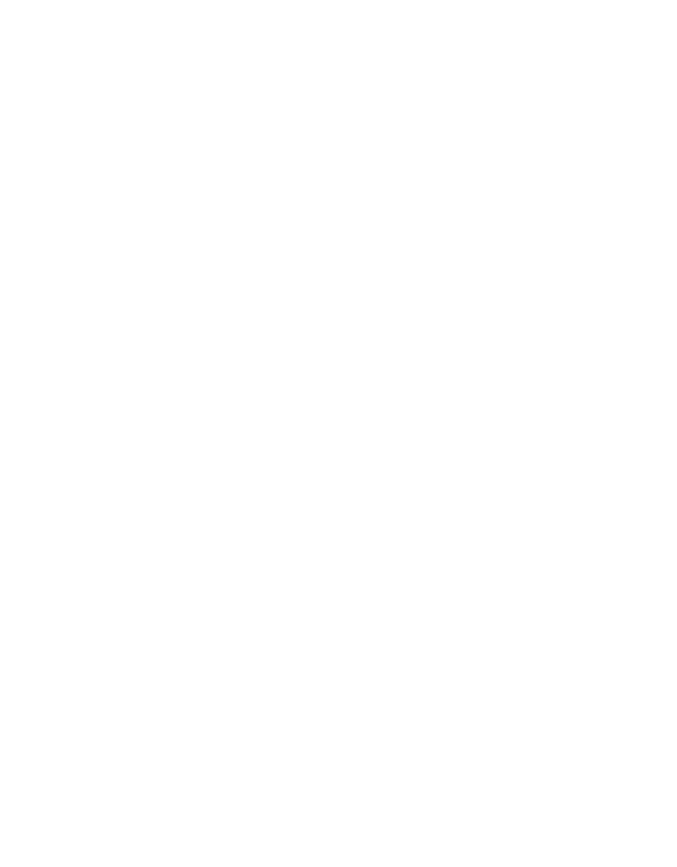
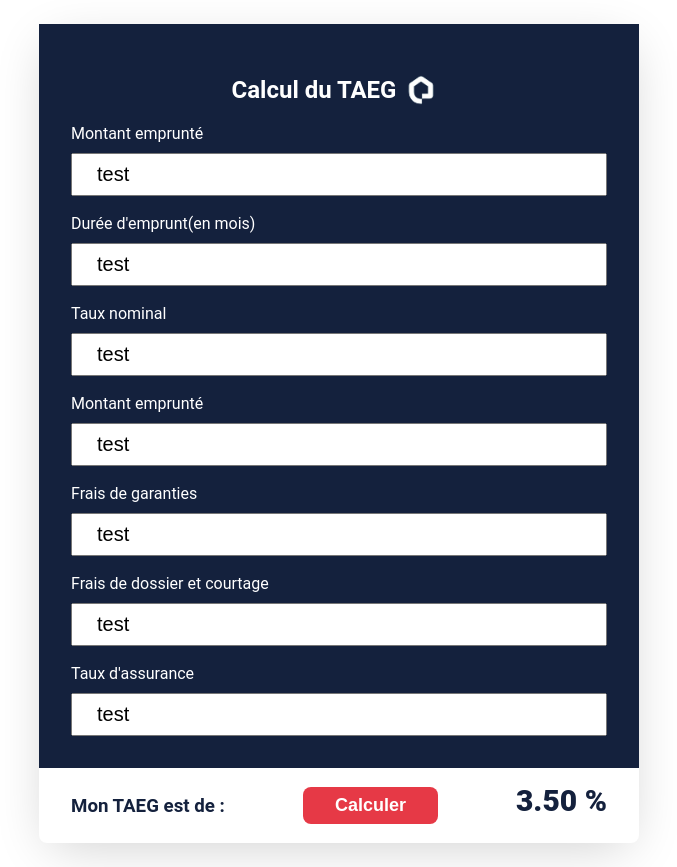
Before and after one commit to Athellan/TestTechnique, a plain HTML site: page index.html in a window 1280 px wide. Shown: the whole page, without its empty margins (301-978 px from the left). Before the commit the page ends 800 px from the top, so only its background shows below. Drawn offline with Linux system fonts and the light colour scheme.

Commit message:
base html css ok

```diff
--- a/index.html
+++ b/index.html
@@ -5,8 +5,63 @@
     <meta http-equiv="X-UA-Compatible" content="IE=edge">
     <meta name="viewport" content="width=device-width, initial-scale=1.0">
     <title>Test technique</title>
+    <link rel="stylesheet" href="style.css">
 </head>
 <body>
 
+<div class="loan-calculator">
+    <div class="top">
+        <div class="top-title">
+            <h2>Calcul du TAEG</h2>
+            <img src="./pretto.png" />
+        </div>
+        <form action="#">
+                <div class="group">
+                    <div class="title">Montant emprunté</div>
+                    <input type="text" value="test" class="loan-amount">
+                </div>
+                <div class="group">
+                    <div class="title">Durée d'emprunt(en mois)</div>
+                    <input type="text" value="test" class="loan-time">
+                </div>
+                <div class="group">
+                    <div class="title">Taux nominal</div>
+                    <input type="text" value="test" class="nominal-rate">
+                </div>
+                <div class="group">
+                    <div class="title">Montant emprunté</div>
+                    <input type="text" value="test" class="loan-amount">
+                </div>
+                <div class="group">
+                    <div class="title">Frais de garanties</div>
+                    <input type="text" value="test" class="guarantee-costs">
+                </div>
+                <div class="group">
+                    <div class="title">Frais de dossier et courtage</div>
+                    <input type="text" value="test" class="application-fee">
+                </div>
+                <div class="group">
+                    <div class="title">Taux d'assurance</div>
+                    <input type="text" value="test" class="insurance-rate">
+                </div>
+        </form>
+    </div>
+
+
+    <div class="result">
+        <h3>Mon TAEG est de :</h3>
+        <button class="calculate-btn">Calculer</button>
+        <div class="value">3.50 %</div>
+
+    </div>
+
+
+
+
+</div>
+
+
+
+    <script src="calcul.js"></script>
 </body>
 </html>
--- a/style.css
+++ b/style.css
@@ -0,0 +1,92 @@
+.loan-calculator {
+    font-family: "Roboto", sans-serif;
+    width: 600px;
+    margin: 24px auto;
+    background: #fff;
+    box-shadow:0 12px 50px -11px rgba(0, 0, 0, 0.2);
+    border-radius: 8px;
+    color: #14213d;
+}
+
+.loan-calculator,
+.loan-calculator * {
+    box-sizing: border-box;
+
+}
+
+.loan-calculator .top {
+    background-color: #14213d;
+    color: #fff;
+    padding: 32px;
+}
+
+.loan-calculator .top-title {
+    display: flex;
+    justify-content: center;
+    align-items: center;
+}
+
+
+.loan-calculator .top img {
+    width: 50px;
+    height: 50px;
+}
+
+.loan-calculator form {
+    display: flex;
+    flex-direction: column;
+    gap: 18px;
+    justify-content: space-between;
+}
+
+.loan-calculator .title {
+    margin-bottom: 10px ;
+}
+.loan-calculator form input {
+    font-size: 20px;
+    padding: 8px 24px;
+    width: 100%;
+}
+
+.loan-calculator .result {
+    display: flex;
+    justify-content: space-between;
+    align-items: center;
+    width: 100%;
+    padding: 8px 32px;
+}
+
+.loan-calculator .h3 {
+    font-size: 16px;
+    font-weight: 500;
+    margin-bottom: 8px;
+}
+
+.loan-calculator .result .value {
+    font-size: 30px;
+    font-weight: 900;
+    padding-bottom: 10px;
+}
+
+.loan-calculator .calculate-btn {
+    background: #e63946;
+    color: #fff;
+    border: none;
+    padding: 8px 32px;
+    border-radius: 8px;
+    font-size: 18px;
+    font-weight: 900;
+    cursor: pointer;
+}
+
+@media (max-width: 650px) {
+    .loan-calculator {
+        width: 90%;
+        max-width: 500px;
+    }
+
+    .loan-calculator .result {
+        flex-direction: column;
+        text-align: center;
+    }
+}
```
Also changed, not shown: pretto.png (added).
